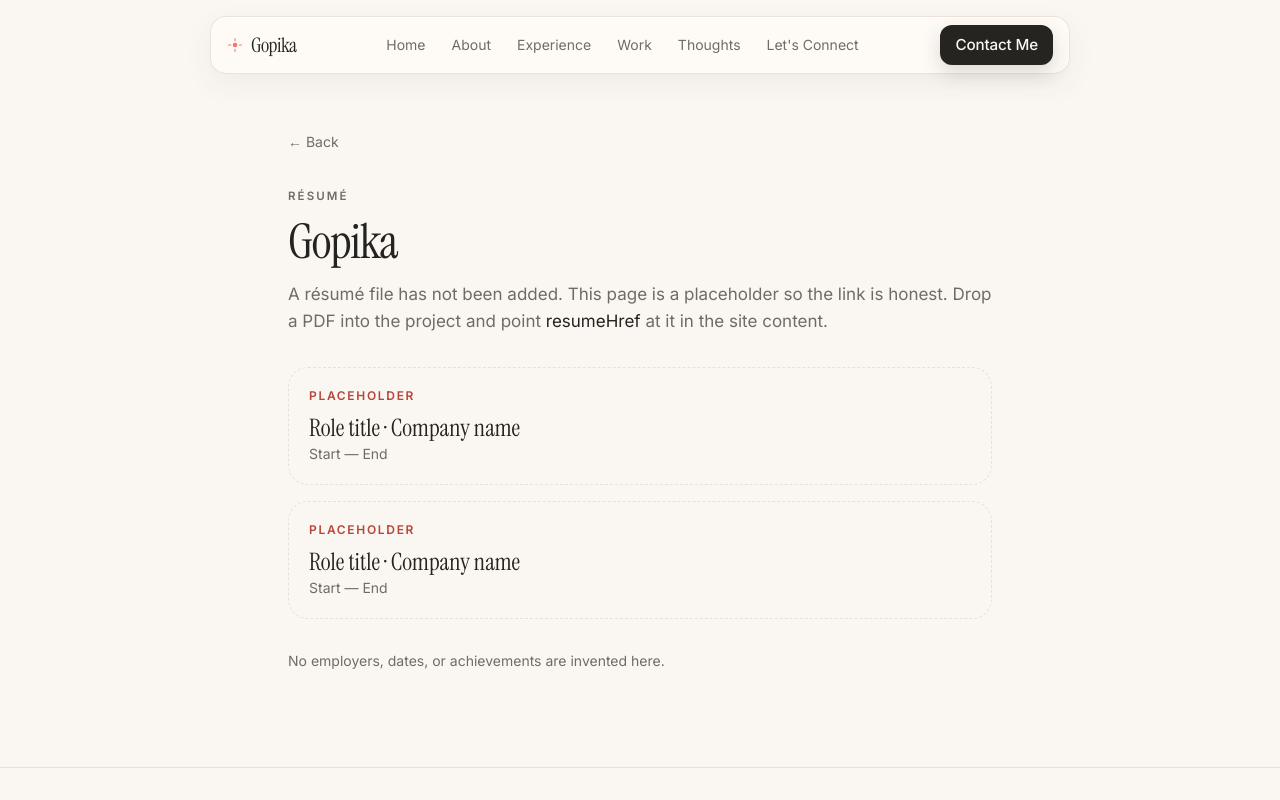
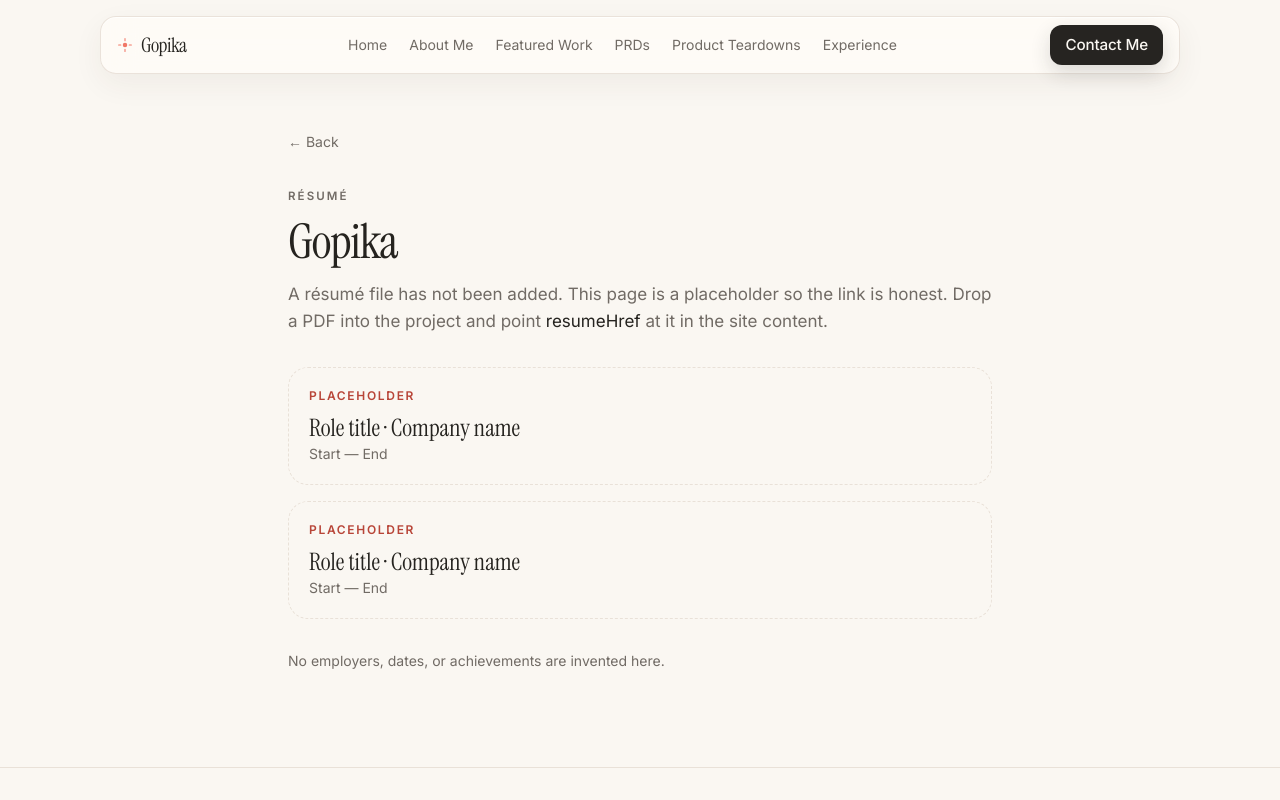
Before and after one commit to Gopika26-byte/gopikasoundar, a React (Vite) app: page /resume in a window 1280 px wide. Shown: the top 800 px of the page. Built offline with nearby package versions, Linux system fonts and the light colour scheme.

Commit message:
Point the header at the portfolio's main sections.

```diff
--- a/src/App.tsx
+++ b/src/App.tsx
@@ -50,6 +50,10 @@ function ScrollManager() {
     if (location.hash) {
       const id = location.hash.slice(1)
       const timer = window.setTimeout(() => {
+        if (id === "home") {
+          window.scrollTo({ top: 0, behavior: reduce ? "auto" : "smooth" })
+          return
+        }
         document.getElementById(id)?.scrollIntoView({ behavior: reduce ? "auto" : "smooth" })
       }, 40)
       return () => window.clearTimeout(timer)
--- a/src/components/Nav.tsx
+++ b/src/components/Nav.tsx
@@ -24,21 +24,20 @@ export function Nav() {
 
   useEffect(() => {
     if (location.pathname !== "/") return
-    const nodes = navItems
-      .map((item) => document.getElementById(item.id))
-      .filter((node): node is HTMLElement => Boolean(node))
-    const observer = new IntersectionObserver(
-      (entries) => {
-        const visible = entries
-          .filter((entry) => entry.isIntersecting)
-          .sort((a, b) => b.intersectionRatio - a.intersectionRatio)
-        const id = visible[0]?.target.id
-        if (id) setActive(id)
-      },
-      { rootMargin: "-35% 0px -50% 0px", threshold: [0.1, 0.25, 0.5] },
-    )
-    nodes.forEach((node) => observer.observe(node))
-    return () => observer.disconnect()
+    const updateActive = () => {
+      const line = window.scrollY + (document.querySelector("nav")?.getBoundingClientRect().bottom ?? 96) + 24
+      let current = navItems[0].id
+      for (const item of navItems) {
+        const node = document.getElementById(item.section)
+        if (!node) continue
+        const top = node.getBoundingClientRect().top + window.scrollY
+        if (top <= line) current = item.id
+      }
+      setActive(current)
+    }
+    updateActive()
+    window.addEventListener("scroll", updateActive, { passive: true })
+    return () => window.removeEventListener("scroll", updateActive)
   }, [location.pathname])
 
   useEffect(() => {
@@ -55,7 +54,7 @@ export function Nav() {
   }, [open])
 
   const linkClass = (id: string) =>
-    `rounded-lg px-3 py-2 text-sm transition-colors duration-150 ${
+    `whitespace-nowrap rounded-lg px-2 py-2 text-sm transition-colors duration-150 xl:px-2.5 ${
       location.pathname === "/" && active === id
         ? "bg-peach/80 text-ink"
         : "text-muted hover:text-ink"
@@ -66,7 +65,7 @@ export function Nav() {
       <nav
         aria-label="Primary"
         className={`pointer-events-auto w-full rounded-2xl transition-all duration-300 ease-out ${
-          scrolled ? "glass-strong max-w-[1120px]" : "glass max-w-[860px]"
+          scrolled ? "glass-strong max-w-[1180px]" : "glass max-w-[1080px]"
         }`}
       >
         <div className="flex items-center justify-between gap-3 px-3 py-2 sm:px-4">
--- a/src/components/Reveal.tsx
+++ b/src/components/Reveal.tsx
@@ -4,9 +4,10 @@ type Props = {
   children: ReactNode
   className?: string
   delay?: number
+  id?: string
 }
 
-export function Reveal({ children, className = "", delay = 0 }: Props) {
+export function Reveal({ children, className = "", delay = 0, id }: Props) {
   const ref = useRef<HTMLDivElement>(null)
   const [shown, setShown] = useState(
     () => typeof window !== "undefined" && window.matchMedia("(prefers-reduced-motion: reduce)").matches,
@@ -31,6 +32,7 @@ export function Reveal({ children, className = "", delay = 0 }: Props) {
   return (
     <div
       ref={ref}
+      id={id}
       className={`reveal ${shown ? "is-in" : ""} ${className}`}
       style={{ transitionDelay: `${delay}ms` }}
     >
--- a/src/components/SectionLink.tsx
+++ b/src/components/SectionLink.tsx
@@ -11,7 +11,12 @@ type Props = {
 
 export function scrollToSection(id: string) {
   const reduce = window.matchMedia("(prefers-reduced-motion: reduce)").matches
-  document.getElementById(id)?.scrollIntoView({ behavior: reduce ? "auto" : "smooth" })
+  const behavior = reduce ? "auto" : "smooth"
+  if (id === "home") {
+    window.scrollTo({ top: 0, behavior })
+  } else {
+    document.getElementById(id)?.scrollIntoView({ behavior })
+  }
   window.history.replaceState(null, "", `#${id}`)
 }
 
--- a/src/data/site.ts
+++ b/src/data/site.ts
@@ -19,12 +19,12 @@ export const profile = {
 }
 
 export const navItems = [
-  { id: "home", label: "Home" },
-  { id: "about", label: "About" },
-  { id: "experience", label: "Experience" },
-  { id: "work", label: "Work" },
-  { id: "writing", label: "Thoughts" },
-  { id: "contact", label: "Let's Connect" },
+  { id: "home", label: "Home", section: "home" },
+  { id: "about-heading", label: "About Me", section: "about" },
+  { id: "work-start", label: "Featured Work", section: "work" },
+  { id: "documentation-start", label: "PRDs", section: "documentation" },
+  { id: "teardowns-start", label: "Product Teardowns", section: "teardowns" },
+  { id: "experience-start", label: "Experience", section: "experience" },
 ] as const
 
 export const hero = {
--- a/src/index.css
+++ b/src/index.css
@@ -50,8 +50,17 @@ body {
 }
 
 section[id],
-div[id] {
+div[id],
+h2[id] {
   scroll-margin-top: 6.5rem;
+}
+
+#home {
+  scroll-margin-top: 0;
+}
+
+#work-start {
+  scroll-margin-top: 13.5rem;
 }
 
 .glass {
--- a/src/sections/ExperienceEducation.tsx
+++ b/src/sections/ExperienceEducation.tsx
@@ -6,7 +6,7 @@ export function ExperienceEducationSection() {
   return (
     <section id="experience" className="border-t border-line">
       <div className="mx-auto max-w-[1120px] px-6 py-20 sm:px-8 md:py-28">
-        <Reveal>
+        <Reveal id="experience-start">
           <p className="eyebrow">The journey so far</p>
           <h2 className="display mt-3 text-[clamp(2.3rem,4vw,3.5rem)] text-ink">
             The path to Product Management.
--- a/src/sections/PrdShowcase.tsx
+++ b/src/sections/PrdShowcase.tsx
@@ -6,7 +6,7 @@ export function PrdShowcase() {
   return (
     <section id="documentation" className="bg-white/40" aria-labelledby="documentation-heading">
       <div className="mx-auto max-w-[1120px] px-5 py-20 sm:px-8 md:py-28">
-        <Reveal>
+        <Reveal id="documentation-start">
           <p className="eyebrow">Product documentation (PRDs)</p>
           <h2 id="documentation-heading" className="display mt-3 text-[clamp(2.4rem,4vw,3.5rem)] text-ink">
             How I turn ideas into product specs.
--- a/src/sections/ProductTeardowns.tsx
+++ b/src/sections/ProductTeardowns.tsx
@@ -10,7 +10,7 @@ export function ProductTeardowns() {
   return (
     <section id="teardowns" className="bg-white/40" aria-labelledby="teardowns-heading">
       <div className="mx-auto max-w-[1120px] px-5 py-20 sm:px-8 md:py-28">
-        <Reveal>
+        <Reveal id="teardowns-start">
           <p className="eyebrow">Product teardowns</p>
           <h2 id="teardowns-heading" className="display mt-3 text-[clamp(2.4rem,4vw,3.5rem)] text-ink">
             Looking closer. Thinking deeper.
--- a/src/sections/Work.tsx
+++ b/src/sections/Work.tsx
@@ -23,7 +23,7 @@ export function Work() {
           </h2>
         </Reveal>
 
-        <div className="work-showcases">
+        <div id="work-start" className="work-showcases">
           {caseStudies.map((study, index) => (
             <Reveal key={study.slug} delay={index * 90}>
               <CaseStudyShowcase
```
